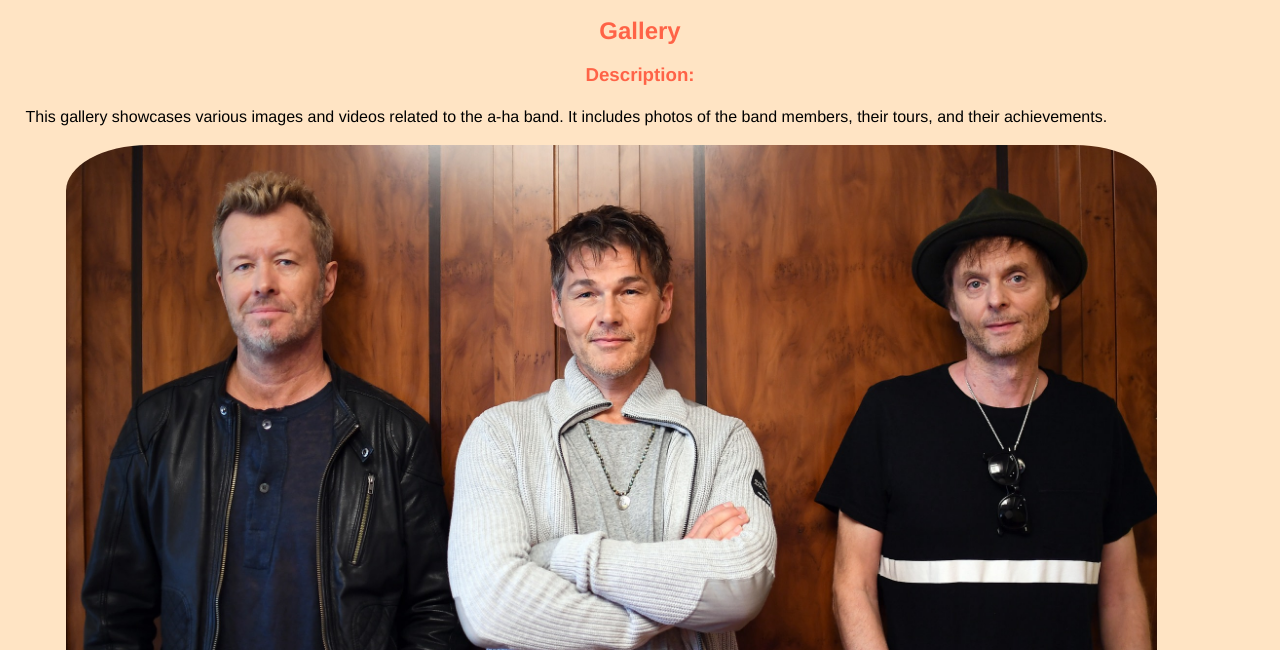
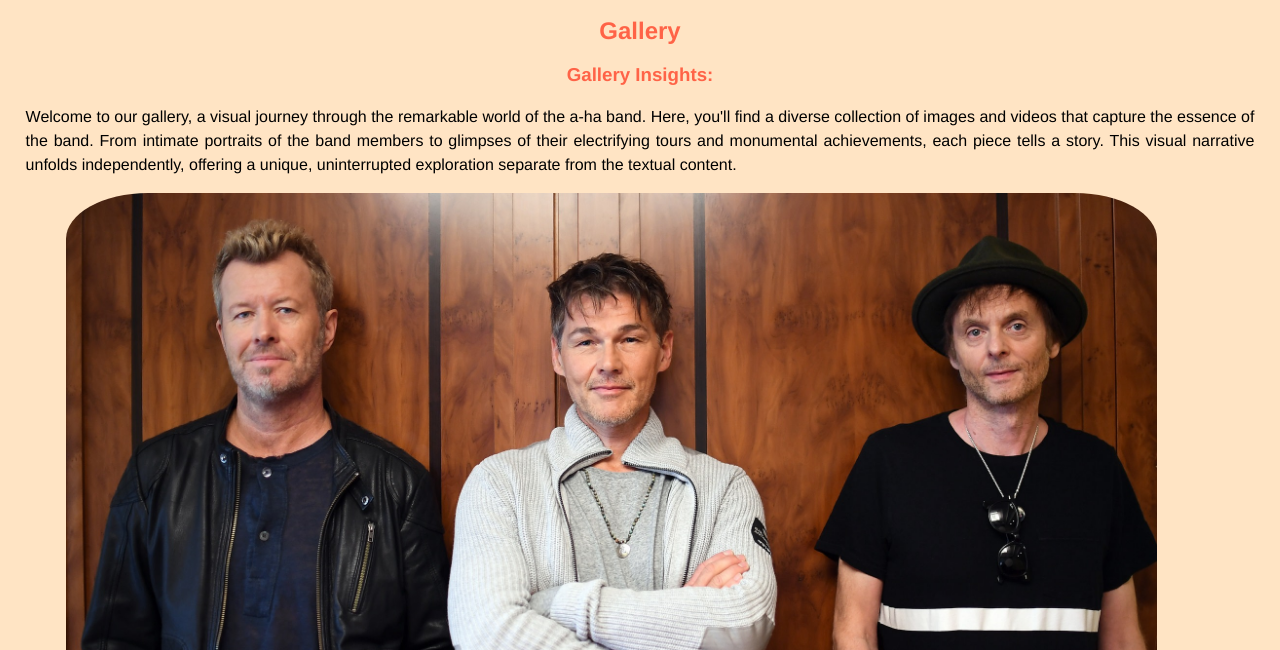
Before and after one commit to Shikarinzikato/1.portfolio-project, a plain HTML site: page gallery.html in a window 1280 px wide. Shown: the part 150-800 px from the top of the page. Drawn offline with Linux system fonts and the light colour scheme.

Commit message:
changes to language for h3 headers on about and gallery.html

```diff
--- a/gallery.html
+++ b/gallery.html
@@ -36,11 +36,15 @@
         <section id="gallery-section" aria-labelledby="gallery-heading">
             <h2 id="gallery-heading">Gallery</h2>
             <article aria-labelledby="gallery-description-heading">
-                <h3 id="gallery-description-heading">Description:</h3>
+                <h3 id="gallery-description-heading">Gallery Insights:</h3>
                 <p>
-                    This gallery showcases various images and videos related to the a-ha band. It includes photos of the
-                    band members, their tours, and their achievements.
+                    Welcome to our gallery, a visual journey through the remarkable world of the a-ha band. Here, you'll
+                    find a diverse collection of images and videos that capture the essence of the band. From intimate
+                    portraits of the band members to glimpses of their electrifying tours and monumental achievements,
+                    each piece tells a story. This visual narrative unfolds independently, offering a unique,
+                    uninterrupted exploration separate from the textual content.
                 </p>
+
             </article>
             <figure>
                 <img class="gallery" src="assets/images-videos/hero-band-photo.jpg"
```
Also changed, not shown: about.html (+1 -1 lines).
